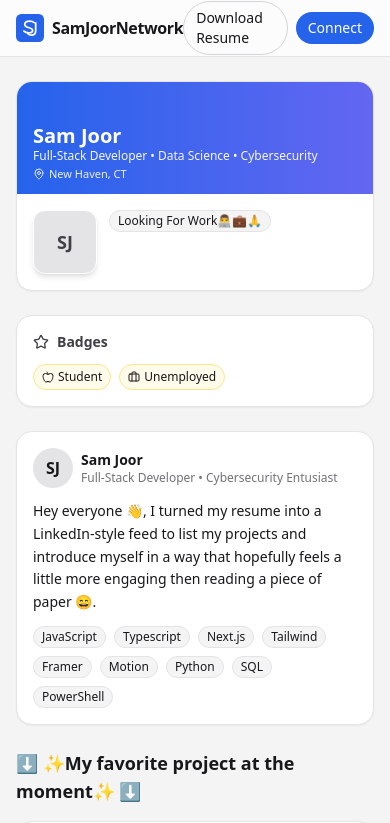
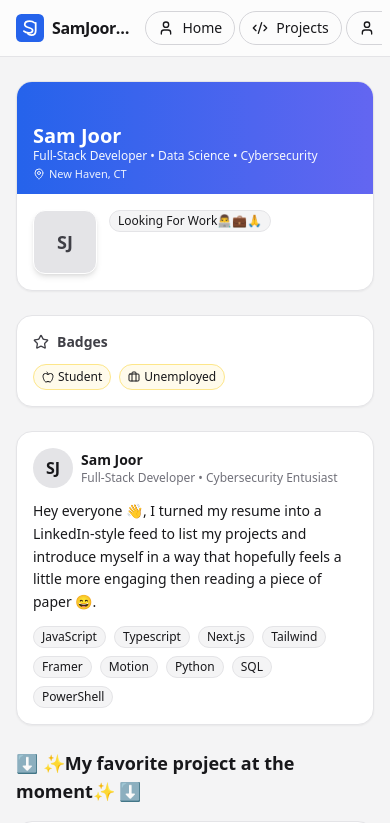
Before and after one commit to SamJoor/SamJoorNetwork, a Next.js app: page / in a window 390 px wide. Shown: the top 823 px of the page. Built offline with nearby package versions, Linux system fonts and the light colour scheme.

Commit message:
tweaked mobile layout

```diff
--- a/components/DevLinkd.tsx
+++ b/components/DevLinkd.tsx
@@ -134,29 +134,39 @@ export default function DevLinkd() {
 
 /* ---------- Top Navigation ---------- */
 import Link from "next/link";
-import { Code2 as CodeIcon, User } from "lucide-react"; // swap icons if you like
+import { Code2 as CodeIcon, User } from "lucide-react"; // alias used below
 
 function TopNav() {
   return (
     <div className="sticky top-0 z-50 border-b border-zinc-200 bg-white/70 backdrop-blur">
-      <div className="container-page h-14 flex items-center justify-between">
+      <div className="container-page h-14 flex items-center justify-between gap-2">
         {/* Logo + site name */}
-        <div className="flex items-center gap-2">
-          <LogoSJ className="h-7 w-7" />
-          <Link href="/" className="font-bold tracking-tight">
+        <div className="flex items-center gap-2 min-w-0">
+          <LogoSJ className="h-7 w-7 shrink-0" />
+          <Link href="/" className="font-bold tracking-tight truncate">
             {SITE_NAME}
           </Link>
         </div>
 
-        {/* Nav links */}
-        <nav className="hidden md:flex items-center gap-1">
-          <NavLink href="/" label="Home" icon={User} />
-          <NavLink href="/projects" label="Projects" icon={Code2} />
-          <NavLink href="/aboutme" label="About me" icon={User} />
+        {/* Nav links (now visible on mobile; scrolls if needed) */}
+        <nav
+          role="navigation"
+          aria-label="Primary"
+          className="flex items-center gap-1 md:gap-2 overflow-x-auto overscroll-contain -mx-2 px-2 md:mx-0 md:px-0"
+        >
+          <div className="shrink-0">
+            <NavLink href="/" label="Home" icon={User} />
+          </div>
+          <div className="shrink-0">
+            <NavLink href="/projects" label="Projects" icon={CodeIcon} />
+          </div>
+          <div className="shrink-0">
+            <NavLink href="/aboutme" label="About me" icon={User} />
+          </div>
         </nav>
 
-        {/* Actions (resume + connect) */}
-        <div className="flex items-center gap-2">
+        {/* Actions (resume + connect) — hide on xs to keep room */}
+        <div className="hidden sm:flex items-center gap-2">
           <a href="/SamJoorResume.pdf" download className="btn">
             Download Resume
           </a>
@@ -168,6 +178,7 @@ function TopNav() {
     </div>
   );
 }
+
 
 function NavLink({
   href,
```
